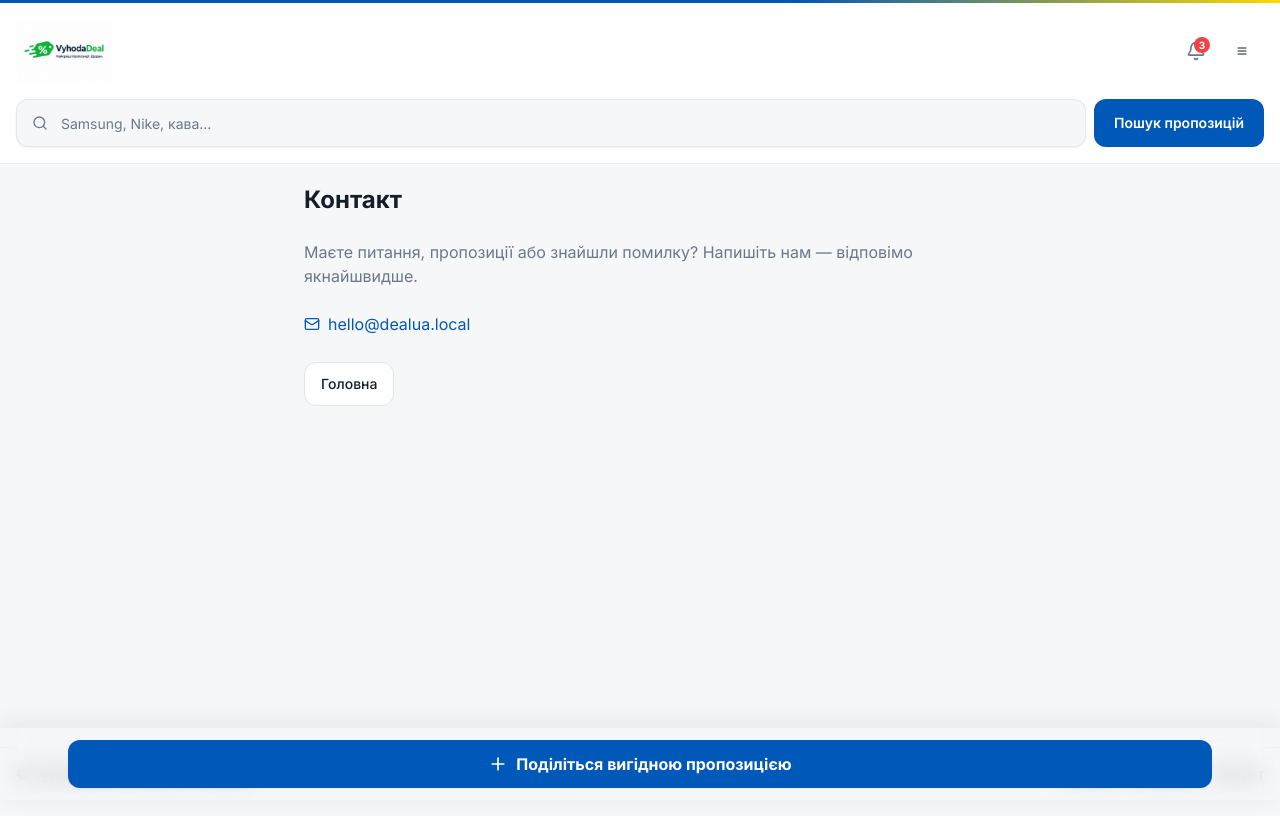
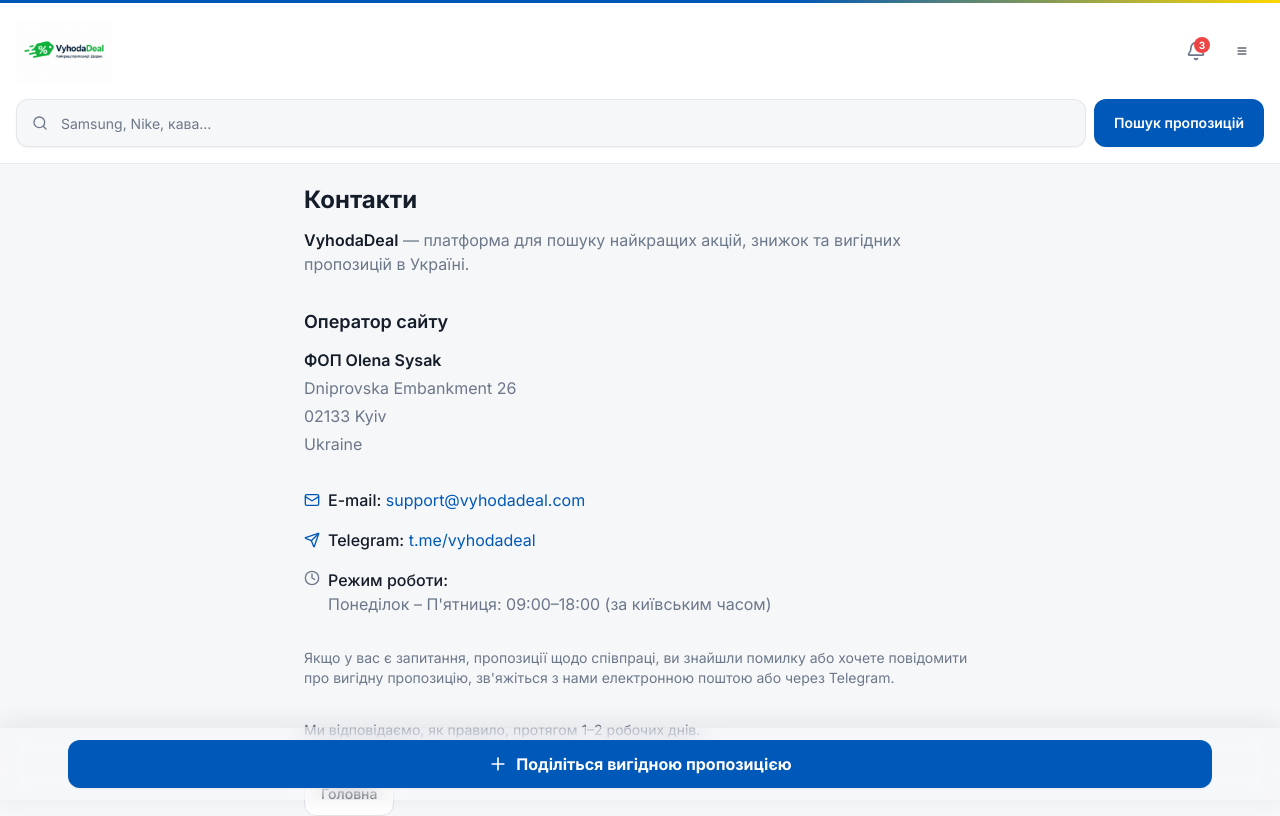
Before and after one commit to martinochs/dealua, a Next.js app: page /contact in a window 1280 px wide. Shown: the top 816 px of the page. Built offline with nearby package versions, Linux system fonts and the light colour scheme; no server answers; the database is empty.

Commit message:
Update contact page with VyhodaDeal operator details and support channels.

```diff
--- a/app/(main)/contact/page.tsx
+++ b/app/(main)/contact/page.tsx
@@ -1,29 +1,75 @@
 import Link from "next/link";
 import { Button } from "@/components/ui/button";
-import { Mail } from "lucide-react";
+import { Clock, Mail, Send } from "lucide-react";
 import { t } from "@/lib/i18n/uk";
 
-export const metadata = { title: "Контакт" };
+export const metadata = { title: "Контакти" };
 
 export default function ContactPage() {
   return (
-    <div className="max-w-2xl mx-auto space-y-6">
-      <h1 className="text-2xl font-bold">{t("footer.contact")}</h1>
+    <div className="mx-auto max-w-2xl space-y-8">
+      <div className="space-y-3">
+        <h1 className="text-2xl font-bold">Контакти</h1>
         <p className="text-muted-foreground">
-        Маєте питання, пропозиції або знайшли помилку? Напишіть нам — відповімо якнайшвидше.
+          <strong className="font-semibold text-foreground">VyhodaDeal</strong> — платформа для
+          пошуку найкращих акцій, знижок та вигідних пропозицій в Україні.
         </p>
+      </div>
+
+      <section className="space-y-3">
+        <h2 className="text-lg font-semibold">Оператор сайту</h2>
+        <div className="space-y-1 text-muted-foreground">
+          <p>
+            <strong className="font-semibold text-foreground">ФОП Olena Sysak</strong>
+          </p>
+          <p>Dniprovska Embankment 26</p>
+          <p>02133 Kyiv</p>
+          <p>Ukraine</p>
+        </div>
+      </section>
+
+      <section className="space-y-4">
         <a
-        href="mailto:hello@dealua.local"
-        className="inline-flex items-center gap-2 text-primary hover:underline"
+          href="mailto:support@vyhodadeal.com"
+          className="flex items-center gap-2 text-primary hover:underline"
         >
-        <Mail className="h-4 w-4" />
-        hello@dealua.local
+          <Mail className="h-4 w-4 shrink-0" aria-hidden />
+          <span>
+            <span className="font-medium text-foreground">E-mail:</span> support@vyhodadeal.com
+          </span>
         </a>
+        <a
+          href="https://t.me/vyhodadeal"
+          target="_blank"
+          rel="noopener noreferrer"
+          className="flex items-center gap-2 text-primary hover:underline"
+        >
+          <Send className="h-4 w-4 shrink-0" aria-hidden />
+          <span>
+            <span className="font-medium text-foreground">Telegram:</span> t.me/vyhodadeal
+          </span>
+        </a>
+        <div className="flex gap-2 text-muted-foreground">
+          <Clock className="mt-0.5 h-4 w-4 shrink-0" aria-hidden />
           <div>
+            <p className="font-medium text-foreground">Режим роботи:</p>
+            <p>Понеділок – П&apos;ятниця: 09:00–18:00 (за київським часом)</p>
+          </div>
+        </div>
+      </section>
+
+      <p className="text-sm text-muted-foreground">
+        Якщо у вас є запитання, пропозиції щодо співпраці, ви знайшли помилку або хочете
+        повідомити про вигідну пропозицію, зв&apos;яжіться з нами електронною поштою або через
+        Telegram.
+      </p>
+      <p className="text-sm text-muted-foreground">
+        Ми відповідаємо, як правило, протягом 1–2 робочих днів.
+      </p>
+
       <Button asChild variant="outline">
         <Link href="/">{t("nav.home")}</Link>
       </Button>
     </div>
-    </div>
   );
 }
```
Lines whose indentation alone changed are shown as unchanged.
